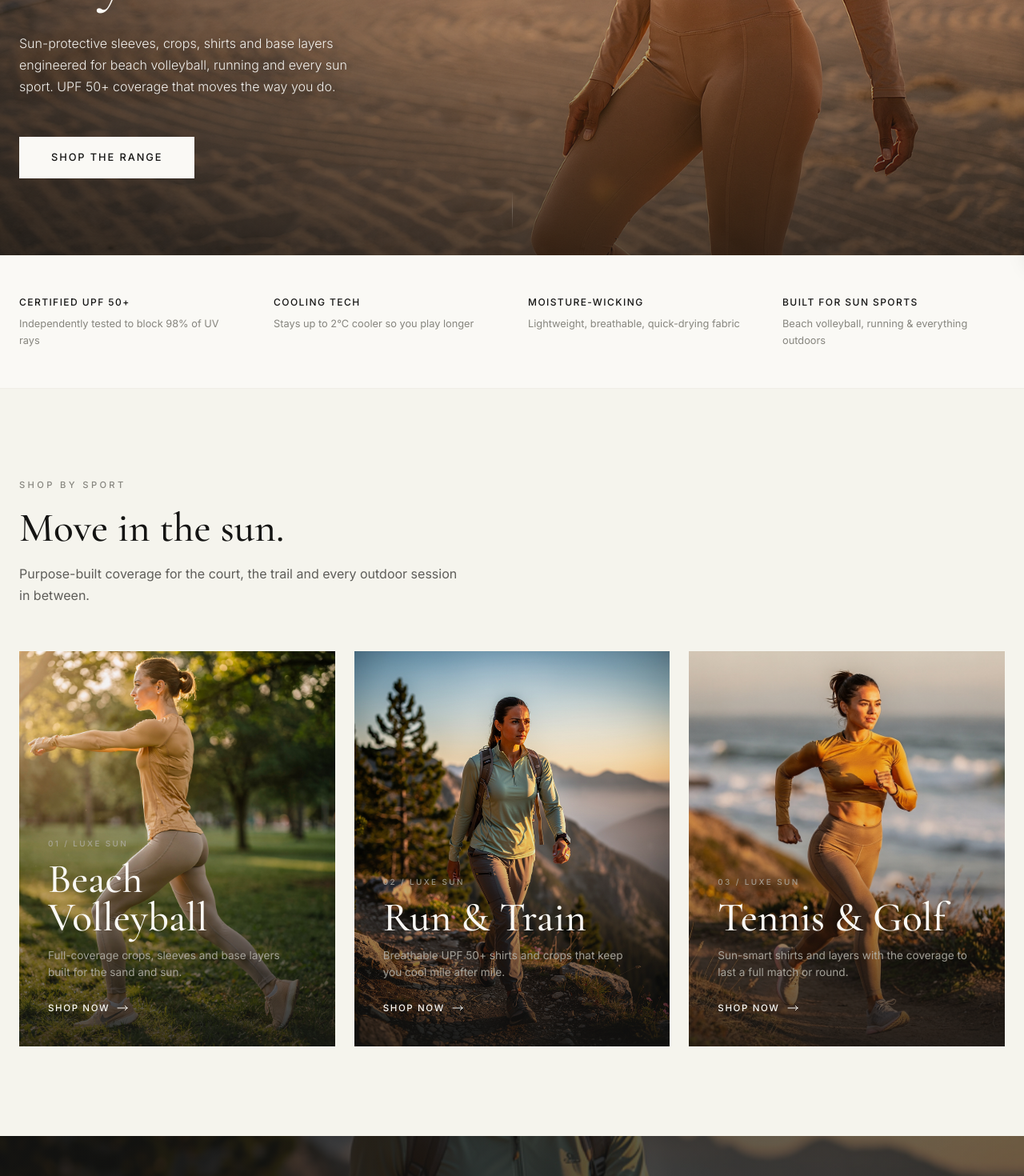
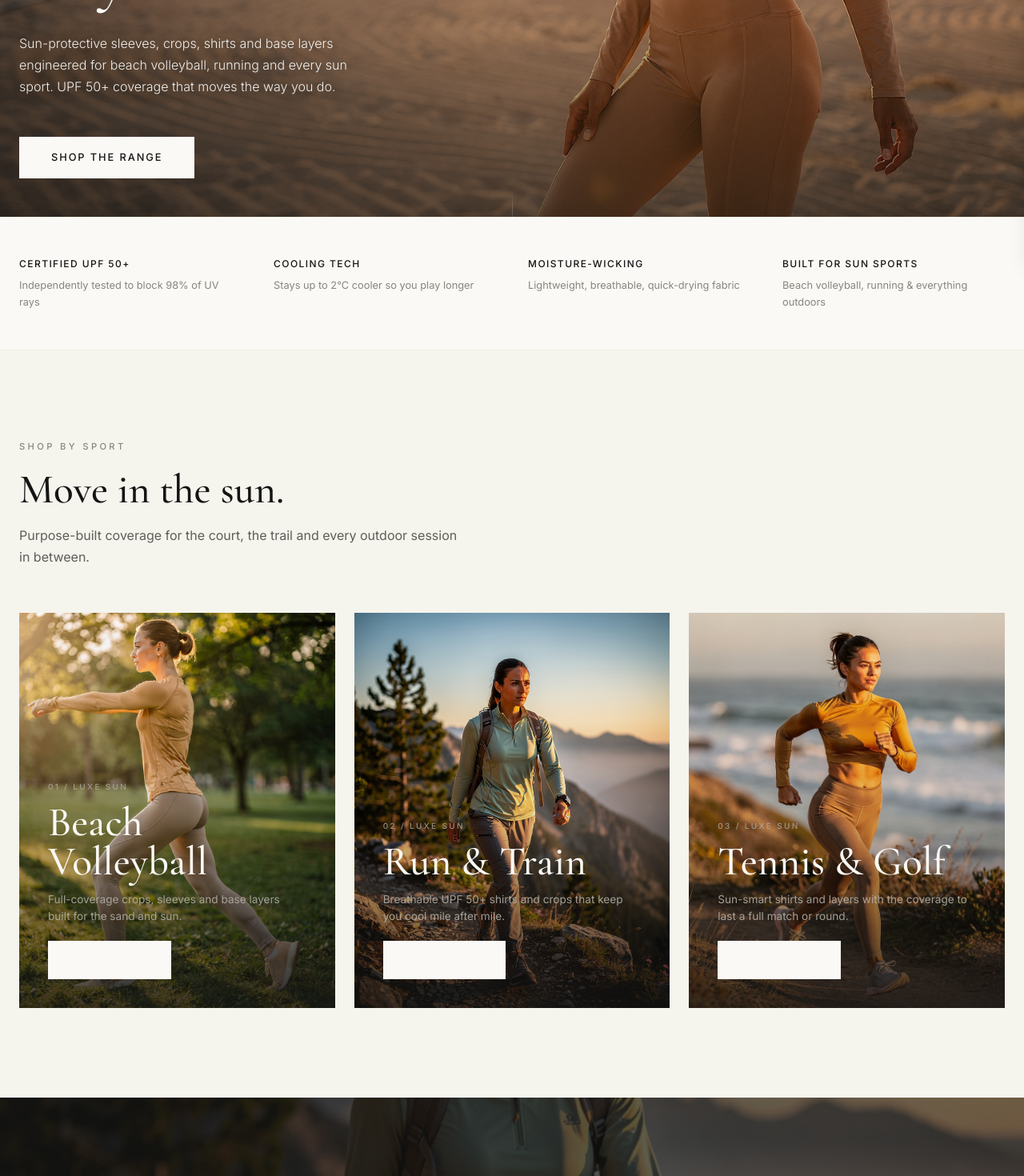
Before and after one commit to JSaundersai/luxesun, a Next.js app: page / in a window 1280 px wide. Shown: the part 481-1951 px from the top of the page at 80% size. Built offline with nearby package versions, Linux system fonts and the light colour scheme.

Commit message:
feat: add homepage peekaboo layout

```diff
--- a/src/components/sections/Categories.tsx
+++ b/src/components/sections/Categories.tsx
@@ -59,7 +59,7 @@ export default function Categories() {
                       {cat.subtitle}
                     </p>
                   )}
-                  <span className="inline-flex items-center gap-2 font-sans text-[0.72rem] font-medium uppercase tracking-[0.14em] transition-all duration-300 group-hover:gap-3">
+                  <span className="inline-flex min-h-[48px] items-center gap-3 bg-ivory px-5 py-3 font-sans text-[0.8rem] font-medium uppercase tracking-[0.14em] transition-all duration-300 group-hover:gap-4">
                     Shop now
                     <svg
                       className="h-4 w-4"
--- a/src/components/sections/ValuesStrip.tsx
+++ b/src/components/sections/ValuesStrip.tsx
@@ -19,7 +19,7 @@ const values = [
 
 export default function ValuesStrip() {
   return (
-    <div className="bg-ivory border-y border-border-cream py-12 px-6">
+    <div className="relative z-[3] -mt-8 bg-ivory border-y border-border-cream px-6 py-12 md:-mt-12">
       <div className="max-w-[1400px] mx-auto grid grid-cols-2 lg:grid-cols-4 gap-10">
         {values.map((v) => (
           <div key={v.title} className="text-center lg:text-left">
```
